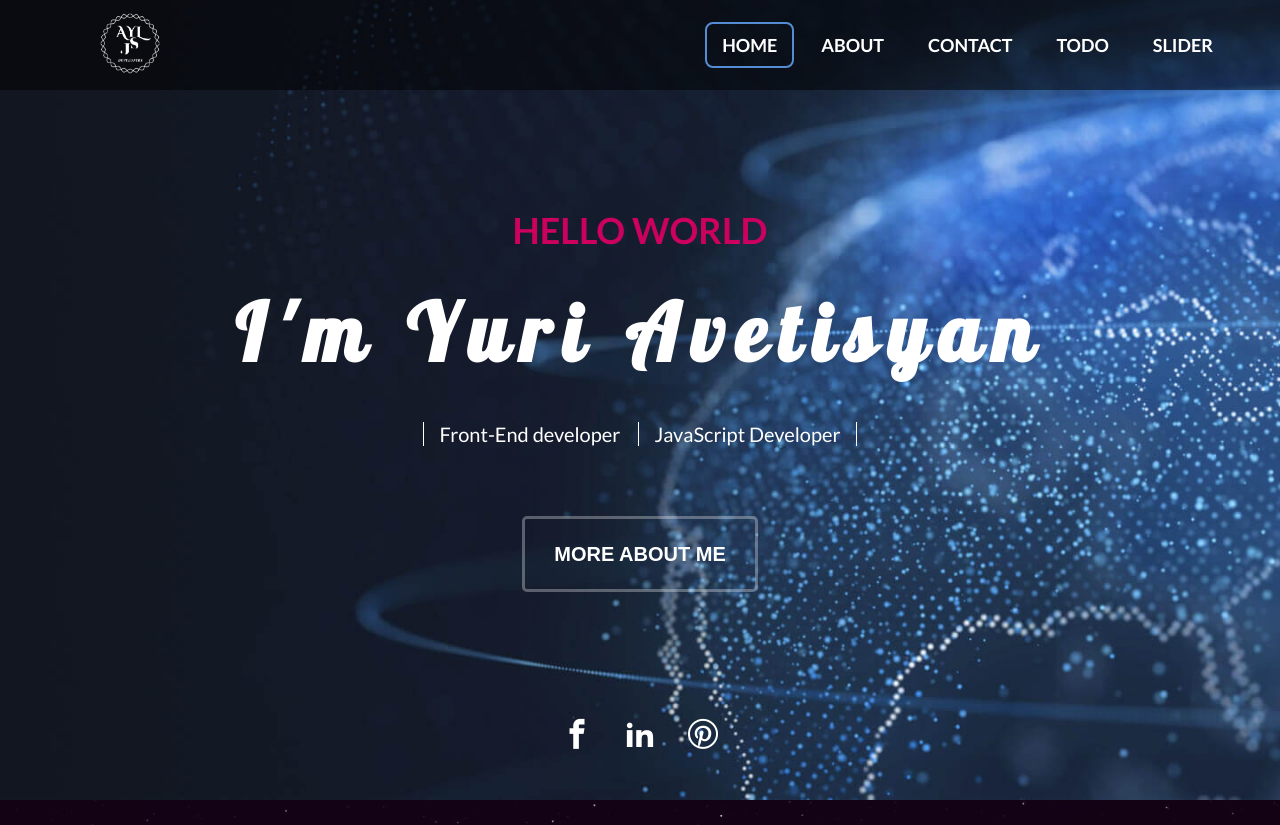
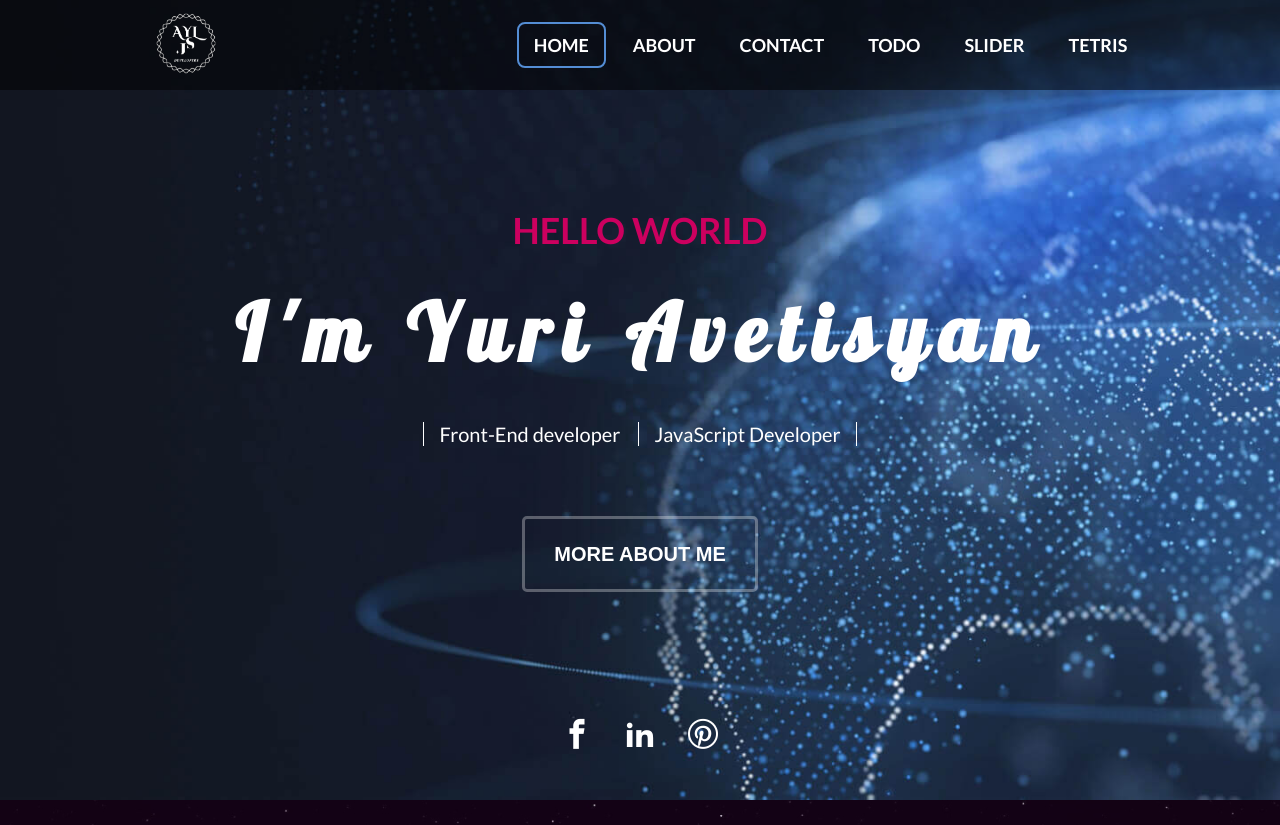
Before and after one commit to yavetisyan/portfolio, a plain HTML site: page index.html in a window 1280 px wide. Shown: the top 825 px of the page. Drawn offline with Linux system fonts and the light colour scheme; files whose address does not match are found by name.

Commit message:
some changes

```diff
--- a/css/style.css
+++ b/css/style.css
@@ -111,12 +111,13 @@ li {
   width: 100%;
   min-height: 90px;
   display: flex;
-  justify-content: space-between;
+  justify-content: space-around;
   align-items: center;
   background-color: rgba(0, 0, 0, 0.5);
   position: fixed;
   left: 0;
   z-index: 1;
+	padding: 0 10px;
 }
 
 nav ul {
@@ -238,9 +239,6 @@ nav li:hover a {
   color: #548dd4;
 }
 
-.header__menu img {
-  margin-left: 50px;
-}
 
 @media screen and (max-width: 920px) {
   .header__title-text {
@@ -423,12 +421,8 @@ footer {
   margin: 0 auto;
 }
 
-a.logo {
-  margin-left: 50px;
-}
-nav {
-  margin-right: 50px;
-}
+
+
 @media screen and (max-width: 992px) {
   .about__title {
     display: block;
@@ -500,7 +494,6 @@ nav {
     background: transparent;
     color: #fff;
     border: none;
-    padding-right: 50px;
     cursor: pointer;
   }
   .about__text {
@@ -536,7 +529,7 @@ nav {
     top: 89px;
     height: 100vh;
     background: rgb(34 32 32 / 95%);
-    right: -270px;
+    right: -200px;
     width: 215px;
 
     transition: all 0.3s;
@@ -553,7 +546,7 @@ nav {
   }
 
   .navBar {
-    right: -50px;
+    right: 0;
   }
 
   .soc {
--- a/index.html
+++ b/index.html
@@ -28,6 +28,7 @@
               <li><a data-link="contact" class="menu__link">Contact</a></li>
 							<li><a href="todo.html" class="menu__link">ToDo</a></li>
 							<li><a href="slider.html">Slider</a></li>
+							<li><a href="tetris.html">Tetris</a></li>
             </ul>
           </nav>
         </div>
```
Also changed, not shown: todo.html (+2 -4 lines), css/tetris.css (added), js/tetris.js (added), tetris.html (added), 1 other file.
